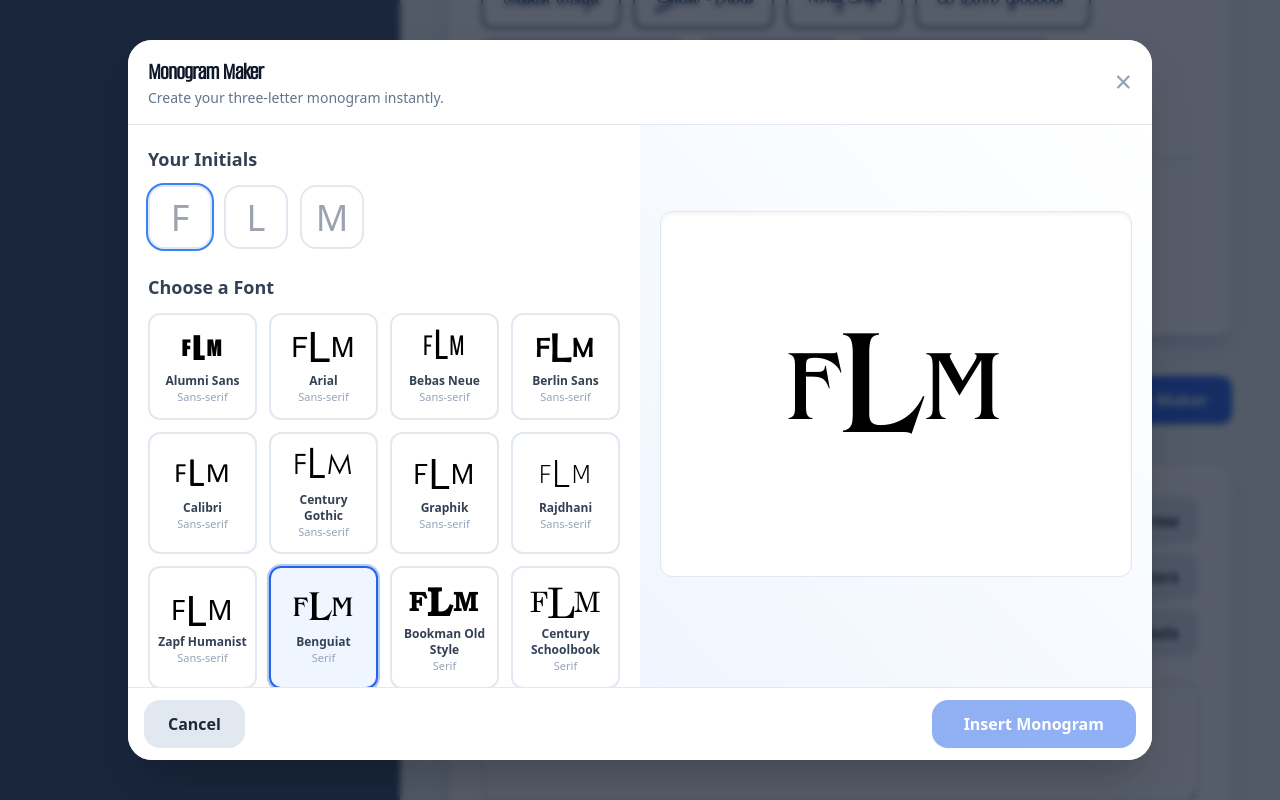
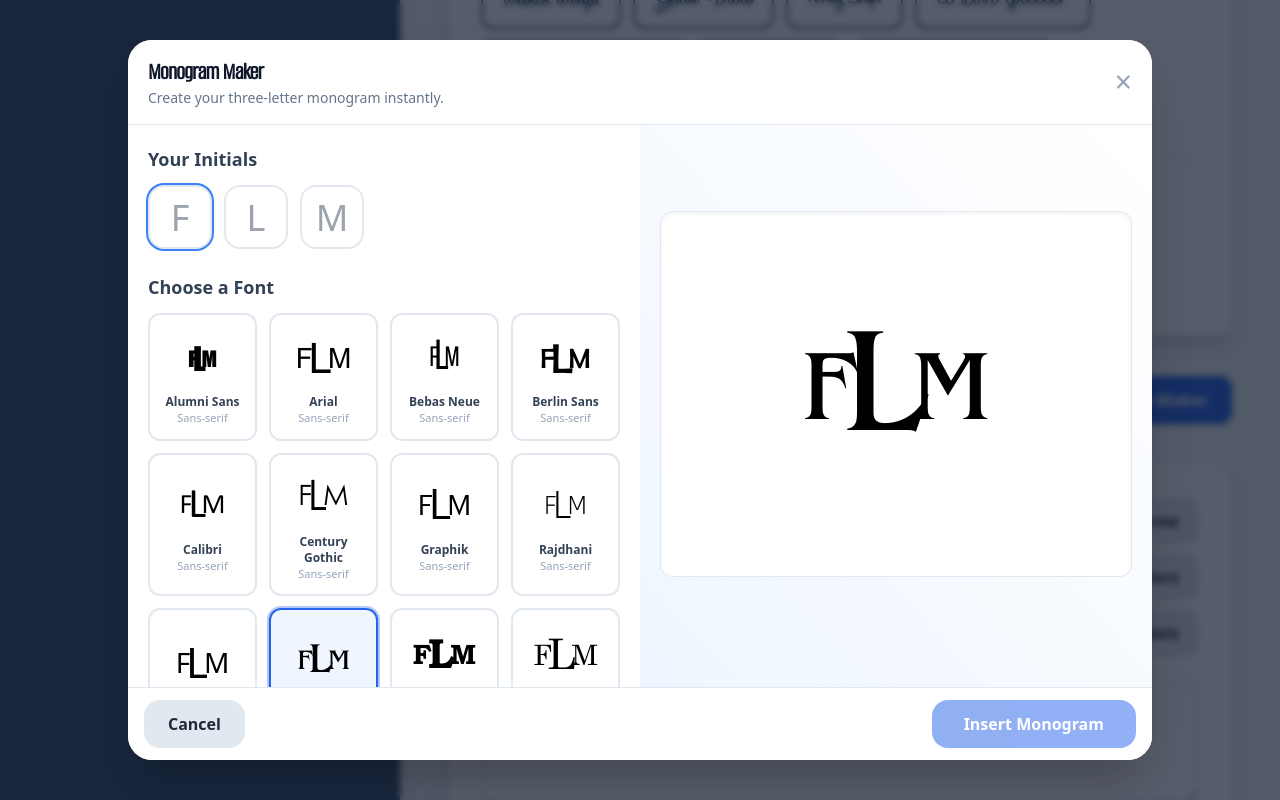
Before and after one commit to Arch-Tom/archfonthub, a React (Vite) app: page / in a window 1280 px wide. Both pictures are taken after a click on the button "Open Monogram Maker". Shown: the part 966-1766 px from the top of the page. Built offline with nearby package versions, Linux system fonts and the light colour scheme; a web font is replaced by a local one.

Commit message:
Updating MonogramPreview.jsx for better display in the live preview on main app

```diff
--- a/src/MonogramPreview.jsx
+++ b/src/MonogramPreview.jsx
@@ -1,4 +1,3 @@
-// MonogramPreview.jsx
 import React from 'react';
 
 export default function MonogramPreview({
@@ -8,37 +7,36 @@ export default function MonogramPreview({
     fontFamily,
     fontSize = 100,
     middleScale = 1.5,
-    letterSpacing = '0.05em',
     className = '',
     style = {}
 }) {
-    // Calculate the tallest letter to set container height (prevents layout shift)
-    const previewHeight = fontSize * middleScale;
+    // Calculate the font size for the larger middle initial
+    const middleFontSize = fontSize * middleScale;
 
     return (
         <div
+            // The main container uses flexbox to vertically center the initials
             className={`flex items-center justify-center select-none ${className}`}
             style={{
                 fontFamily,
-                fontSize,
-                lineHeight: 1,
-                letterSpacing,
-                height: previewHeight,
                 ...style
             }}
         >
-            <span style={{ display: 'inline-block', lineHeight: 1 }}>{first}</span>
+            {/* First initial with the base font size */}
+            <span style={{ fontSize: `${fontSize}px` }}>{first}</span>
+
+            {/* Middle initial with a larger font size and negative margin for kerning */}
             <span
                 style={{
-                    display: 'inline-block',
-                    transform: `scale(${middleScale})`,
-                    lineHeight: 1,
-                    margin: '0 0.08em',
+                    fontSize: `${middleFontSize}px`,
+                    margin: '0 -0.1em', // Pulls the side letters closer
                 }}
             >
                 {middle}
             </span>
-            <span style={{ display: 'inline-block', lineHeight: 1 }}>{last}</span>
+
+            {/* Last initial with the base font size */}
+            <span style={{ fontSize: `${fontSize}px` }}>{last}</span>
         </div>
     );
 }
```
